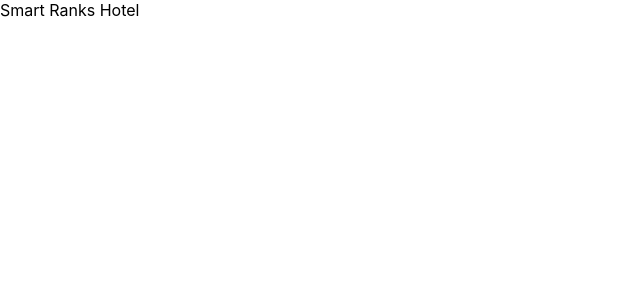
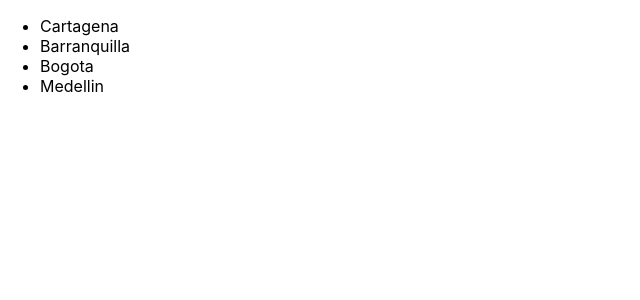
Before and after one commit to KevinRomeroVilla/Smart_Ranks_Hotel, a React (Create React App) app: page / in a window 1280 px wide. Shown: the top 300 px of the page, without its empty margins (0-640 px from the left). Built offline with nearby package versions, Linux system fonts and the light colour scheme.

Commit message:
Creation of DB and show some info on screen

```diff
--- a/src/App.js
+++ b/src/App.js
@@ -1,5 +1,11 @@
+import HotelsPage from "./components/hotels/HotelsPage";
+
 function App() {
-  return <div className="App">Smart Ranks Hotel</div>;
+  return (
+    <div className="App">
+      <HotelsPage />
+    </div>
+  );
 }
 
 export default App;
--- /dev/null
+++ b/src/components/hotels/HotelsPage.js
@@ -0,0 +1,15 @@
+import dbHotels from "./dbhotels";
+
+const HotelsPage = () => {
+  return (
+    <div id="listHotels" className="listHotels">
+      <ul>
+        {dbHotels.map((hotel) => (
+          <li key={hotel.id}>{hotel.hotellocation}</li>
+        ))}
+      </ul>
+    </div>
+  );
+};
+
+export default HotelsPage;
--- /dev/null
+++ b/src/components/hotels/dbhotels.js
@@ -0,0 +1,96 @@
+const dbHotels = [
+  {
+    id: 1,
+    hotelName: "hotel_1",
+    hotelAvaliable: true,
+    hotellocation: "Cartagena",
+    roomsList: [
+      {
+        roomNumber: 1,
+        roomPrice: 100,
+        roomTax: 5, // this number is in %
+        roomType: "small", //small, medium, large
+      },
+      {
+        roomNumber: 2,
+        roomPrice: 200,
+        roomTax: 7,
+        roomType: "medium",
+      },
+      {
+        roomNumber: 3,
+        roomPrice: 300,
+        roomTax: 9,
+        roomType: "large",
+      },
+    ],
+  },
+  {
+    id: 2,
+    hotelName: "hotel_2",
+    hotelAvaliable: true,
+    hotellocation: "Barranquilla",
+    roomsList: [
+      {
+        roomNumber: 1,
+        roomPrice: 150,
+        roomTax: 6,
+        roomType: "small",
+      },
+      {
+        roomNumber: 2,
+        roomPrice: 250,
+        roomTax: 4,
+        roomType: "medium",
+      },
+    ],
+  },
+  {
+    id: 3,
+    hotelName: "hotel_3",
+    hotelAvaliable: true,
+    hotellocation: "Bogota",
+    roomsList: [
+      {
+        roomNumber: 1,
+        roomPrice: 200,
+        roomTax: 3,
+        roomType: "small",
+      },
+      {
+        roomNumber: 2,
+        roomPrice: 400,
+        roomTax: 7,
+        roomType: "medium",
+      },
+      {
+        roomNumber: 3,
+        roomPrice: 600,
+        roomTax: 9,
+        roomType: "large",
+      },
+      {
+        roomNumber: 4,
+        roomPrice: 300,
+        roomTax: 9,
+        roomType: "small",
+      },
+    ],
+  },
+  {
+    id: 4,
+    hotelName: "hotel_4",
+    hotelAvaliable: true,
+    hotellocation: "Medellin",
+    roomsList: [
+      {
+        roomNumber: 1,
+        roomPrice: 700,
+        roomTax: 10,
+        roomType: "large",
+      },
+    ],
+  },
+];
+
+export default dbHotels;
```
